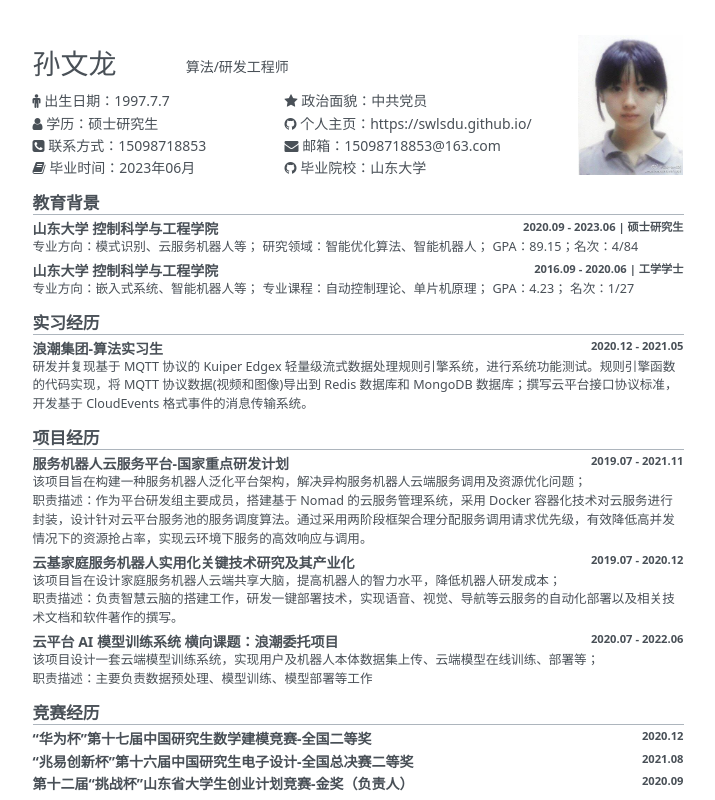
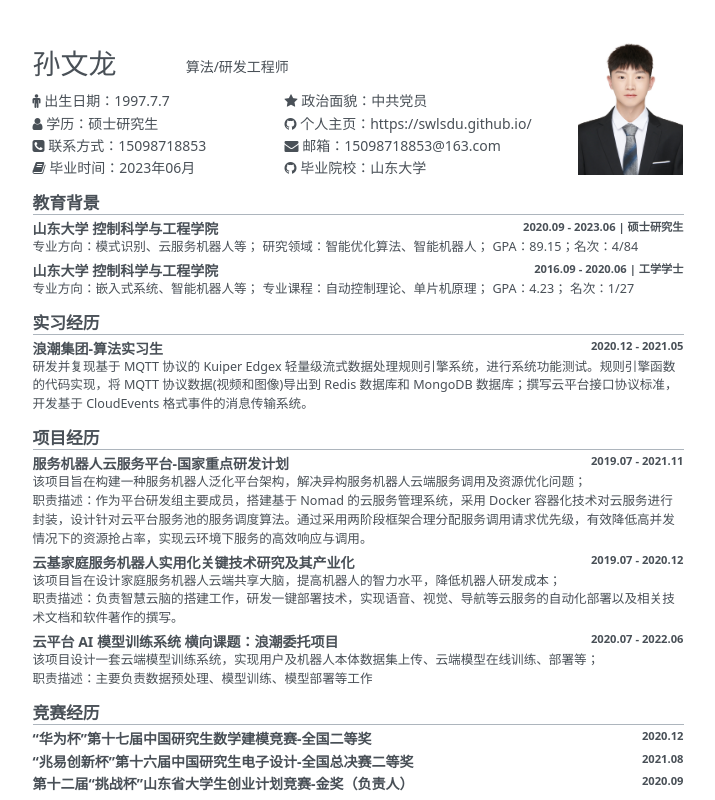
Before and after one commit to swlsdu/swlsdu.github.io, a plain HTML site: page index.html in a window 1280 px wide. Shown: the top 800 px of the page, without its empty margins (282-997 px from the left). Drawn offline with Linux system fonts and the light colour scheme.

Commit message:
Site updated: 2022-08-19 19:10:29

```diff
--- a/index.html
+++ b/index.html
@@ -81,7 +81,7 @@
     </div>
     <div class="portrait">
 
-      <img class="author-img" src="img/avatar.jpg" alt="author-img"/>
+      <img class="author-img" src="img/swl.jpg" alt="author-img"/>
 
     </div>
   </header>
```
Also changed, not shown: 2022/08/19/hello-world/index.html (+1 -1 lines), archives/2022/08/index.html (+1 -1 lines), archives/2022/index.html (+1 -1 lines), archives/index.html (+1 -1 lines), img/avatar.jpg (deleted), img/swl.jpg (added).
